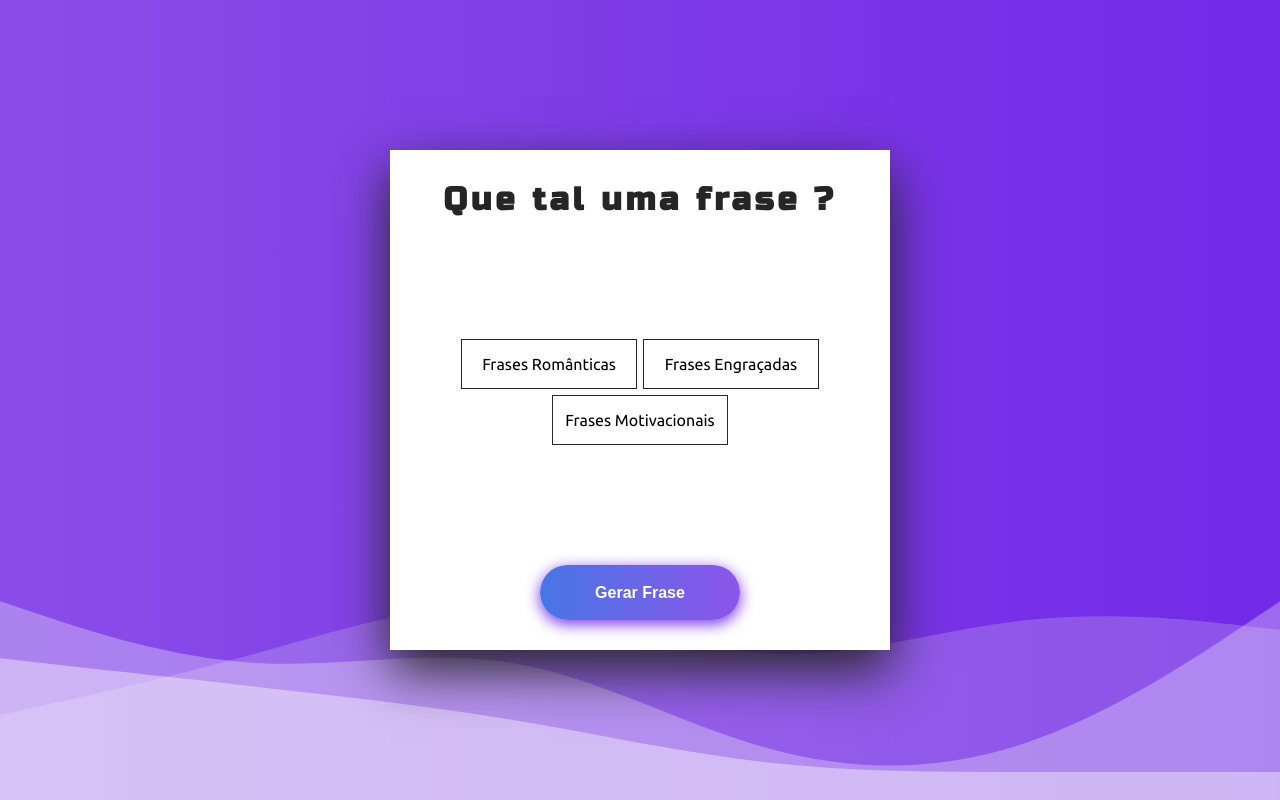
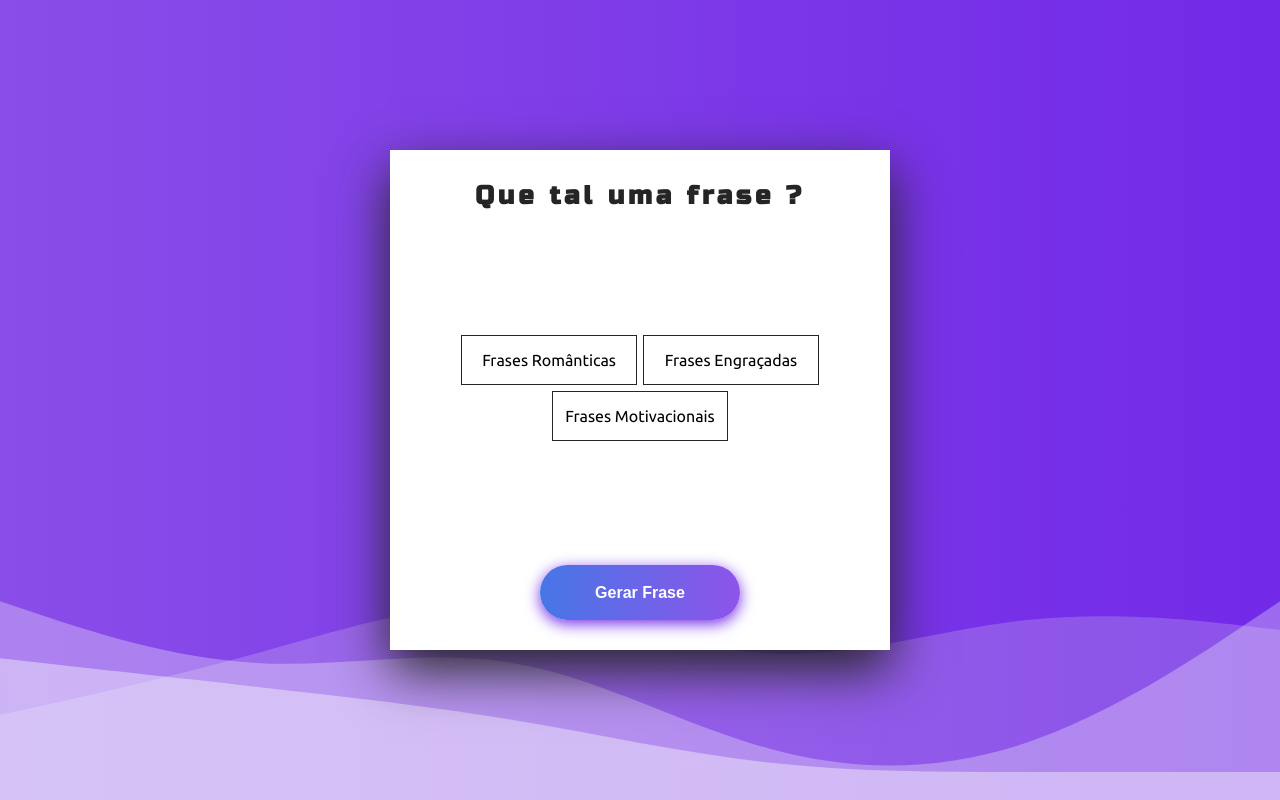
Before and after one commit to MarkusDev13/frasesParaODia, a plain HTML site: page index.html in a window 1280 px wide. Drawn offline with Linux system fonts and the light colour scheme.

Commit message:
Correção no tamanho da fonte da tela inicial

```diff
--- a/styles/generator.css
+++ b/styles/generator.css
@@ -37,7 +37,7 @@
                     font-family: 'Russo One', 'Ubuntu', Arial, Helvetica, sans-serif;
                     color: var(--primary-color);
                     letter-spacing: 4px;
-                    font-size: max(20px , 2.5vw);
+                    font-size: max(20px , 2vw);
                     font-weight: 600;
                 }
 
```
